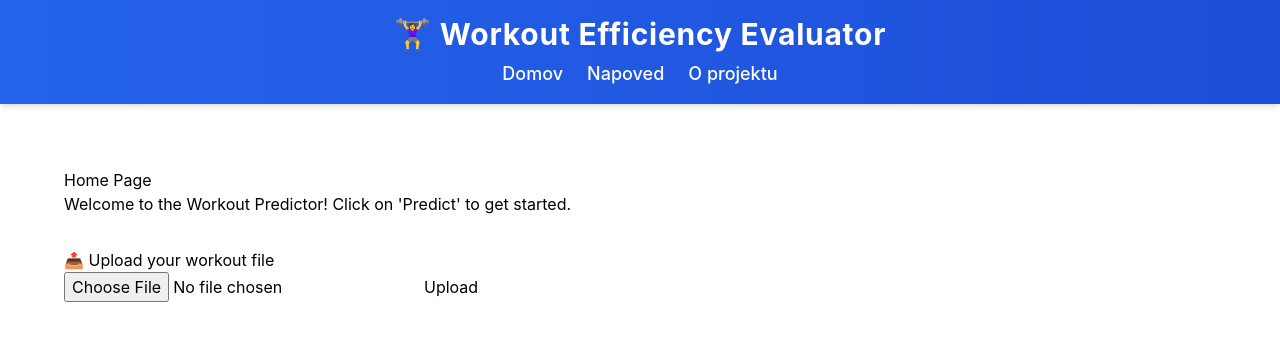
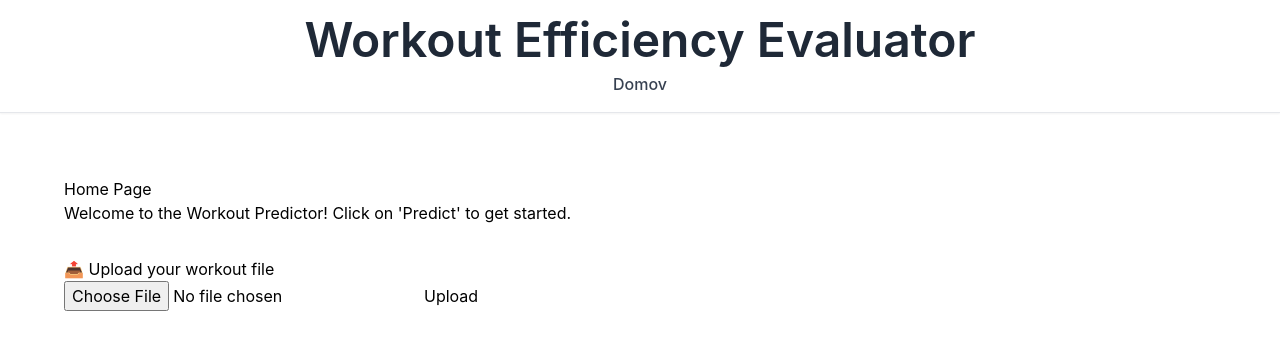
Before and after one commit to dolfa321/POVEZLJIVI-SISTEMI-IN-INTELIGENTNE-STORITVE, a React (Create React App) app in the folder react/workout-agents/: page / in a window 1280 px wide. Shown: the top 350 px of the page. Built offline with nearby package versions, Linux system fonts and the light colour scheme.

Commit message:
fixed nav style

```diff
--- a/react/workout-agents/src/components/nav.js
+++ b/react/workout-agents/src/components/nav.js
@@ -2,14 +2,13 @@ import { Link } from 'react-router-dom';
 
 function Nav() {
   return (
-    <header className="bg-gradient-to-r from-blue-600 to-blue-700 shadow-md py-4">
-      <div className="max-w-7xl mx-auto px-4 flex flex-col items-center text-white">
-        <h1 className="text-3xl font-bold mb-2 text-center tracking-wide">🏋️‍♀️ Workout Efficiency Evaluator</h1>
-
-        <nav className="flex space-x-6 text-lg font-medium">
-          <Link to="/" className="hover:text-yellow-300 transition">Domov</Link>
-          <Link to="/predict" className="hover:text-yellow-300 transition">Napoved</Link>
-          <Link to="/about" className="hover:text-yellow-300 transition">O projektu</Link>
+    <header className="bg-white border-b shadow-sm">
+      <div className="max-w-7xl mx-auto px-6 py-4 flex flex-col items-center">
+        <h1 className="text-5xl font-semibold text-gray-800 mb-2 text-center">
+          Workout Efficiency Evaluator
+        </h1>
+        <nav className="flex space-x-6 text-base font-medium text-gray-700">
+          <Link to="/" className="hover:text-blue-600 transition">Domov</Link>
         </nav>
       </div>
     </header>
```
